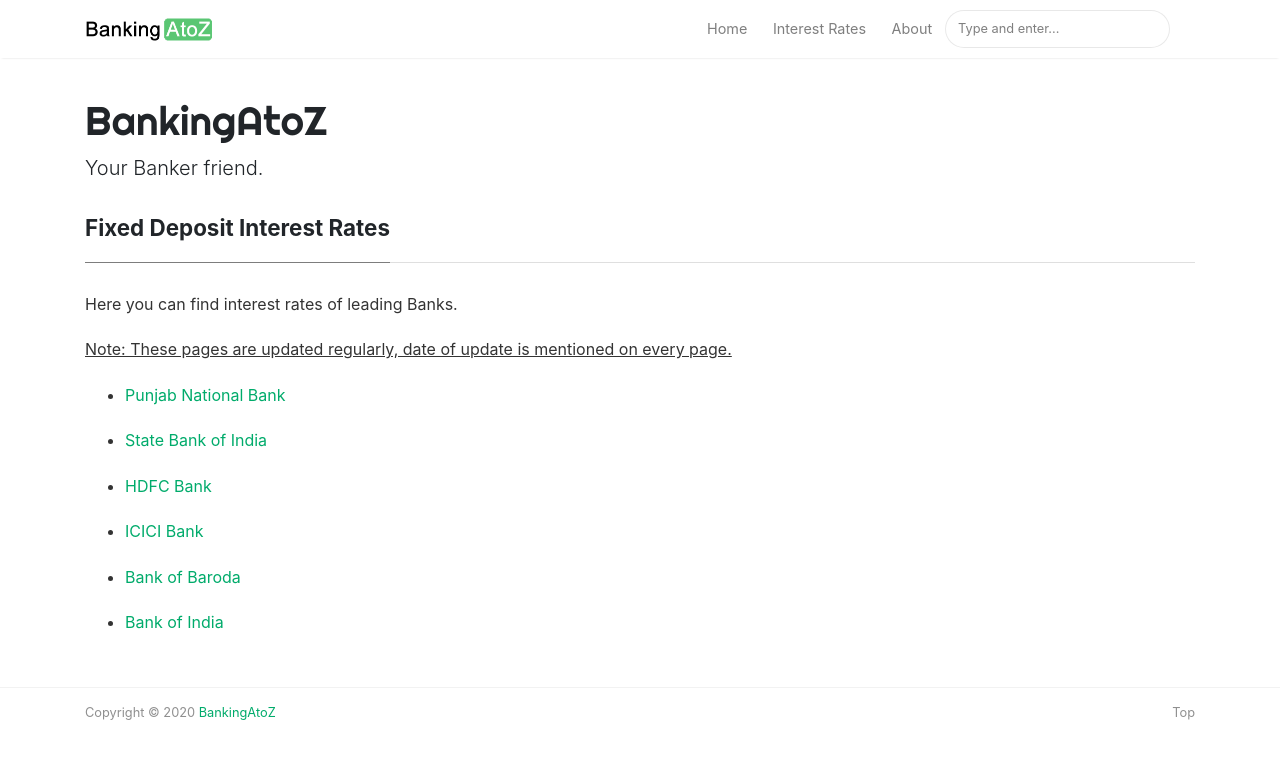
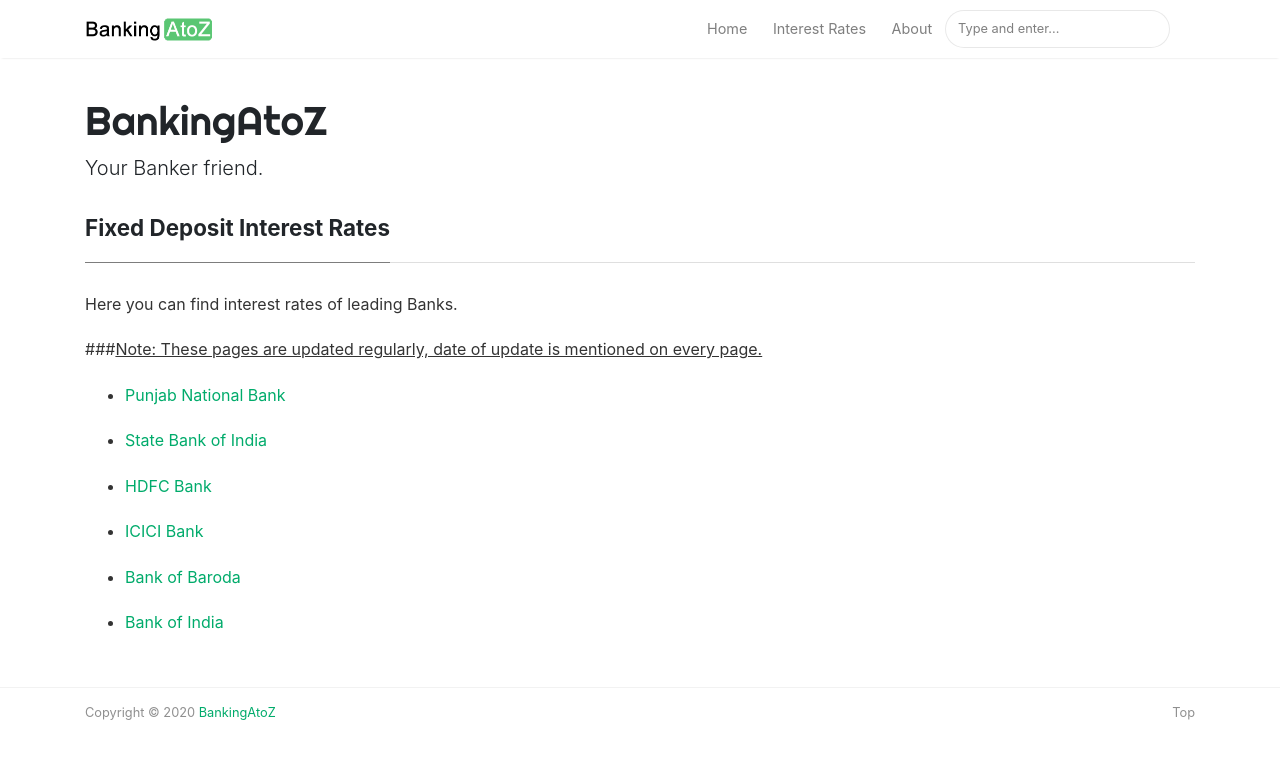
Before and after one commit to rdmmehta/batz, a Jekyll site: the page built from _pages/fd-interest-rates.md, in a window 1280 px wide. Shown: the top 759 px of the page. Built offline with Jekyll 4.4.1, drawn with Linux system fonts in a browser that asks for light colours; nearby versions of some CDN libraries.

```diff
--- a/_pages/fd-interest-rates.md
+++ b/_pages/fd-interest-rates.md
@@ -7,7 +7,7 @@ comments: false
 
 Here you can find interest rates of leading Banks.
 
-<u>Note: These pages are updated regularly, date of update is mentioned on every page.</u>
+###<u>Note: These pages are updated regularly, date of update is mentioned on every page.</u>
 
 
 
```
